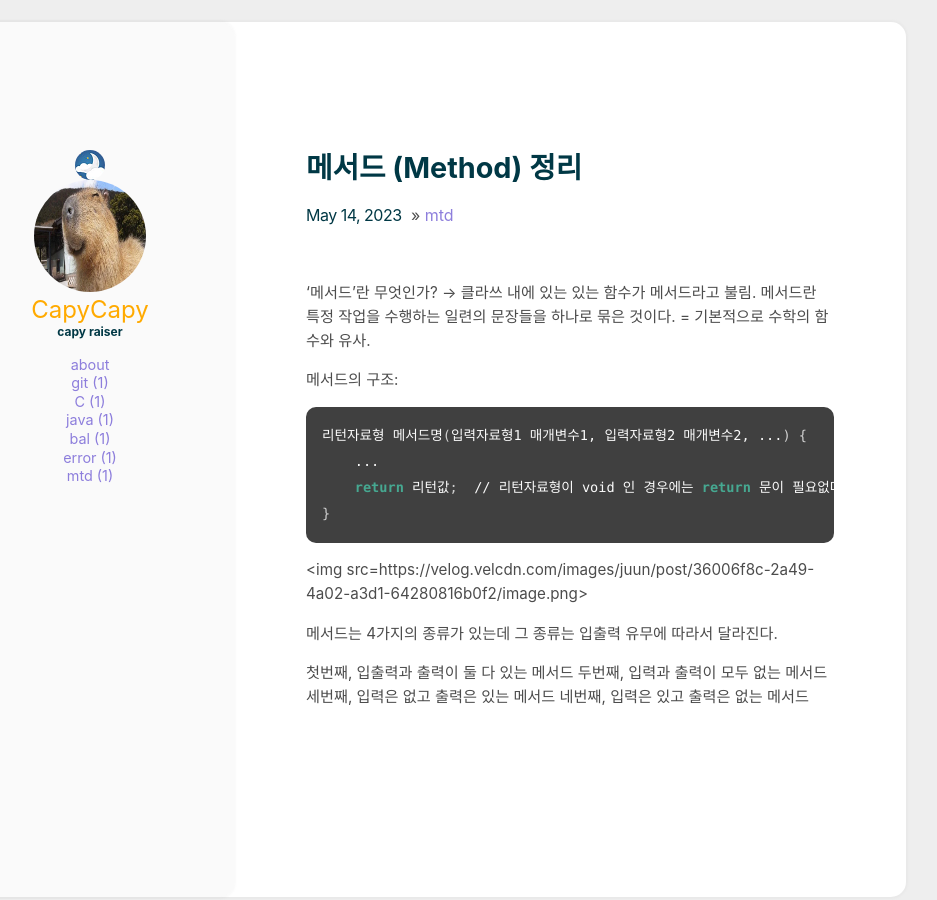
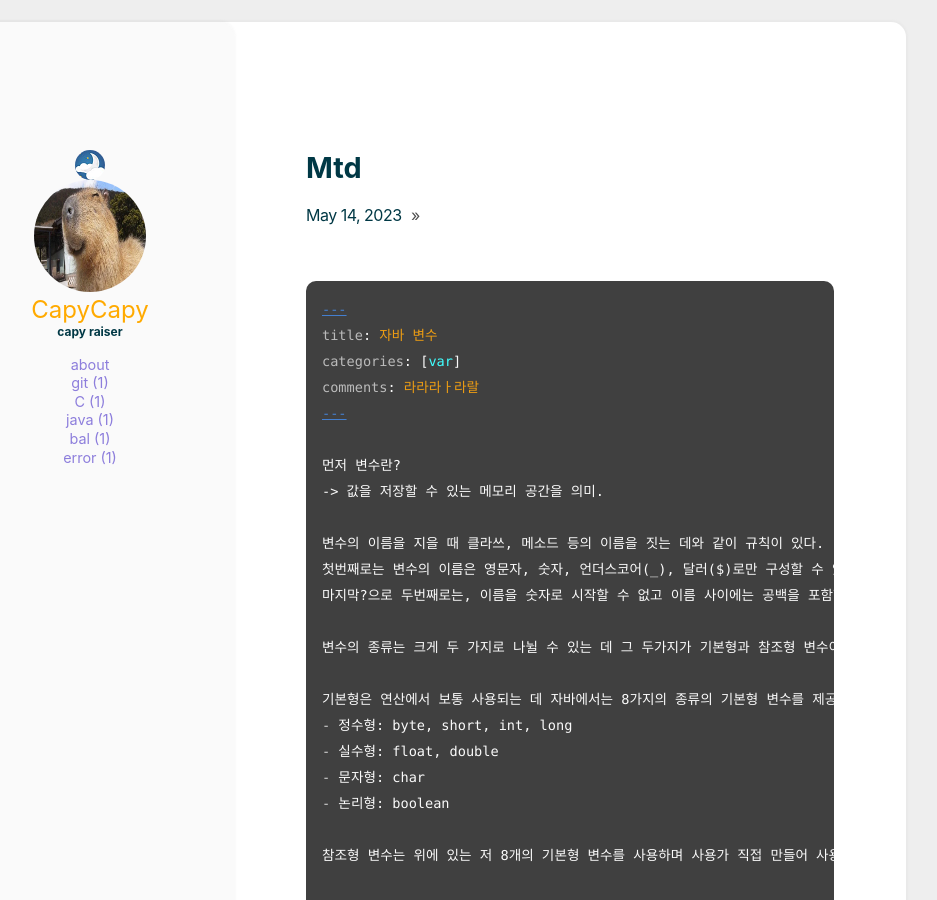
Before and after one commit to asdsscpwe/blog, a Jekyll site: the page built from _posts/2023-05-14-mtd.md, in a window 1280 px wide and 900 px high. Shown: the whole window, without its empty margins (214-1151 px from the left). Built offline with Jekyll 4.4.1, drawn with Linux system fonts in a browser that asks for light colours; some of the changed text lies outside the part shown.

Commit message:
dedefefef

````diff
--- a/_posts/2023-05-14-mtd.md
+++ b/_posts/2023-05-14-mtd.md
@@ -1,27 +1,63 @@
+```markdown
 ---
-title: 메서드 (Method) 정리
-categories: [mtd]
+title: 자바 변수
+categories: [var]
 comments: 라라라ㅏ라랄
 ---
 
-‘메서드’란 무엇인가?
-→ 클라쓰 내에 있는 있는 함수가 메서드라고 불림. 메서드란 특정 작업을 수행하는 일련의 문장들을 하나로 묶은 것이다.
-= 기본적으로 수학의 함수와 유사.
+먼저 변수란?
+-> 값을 저장할 수 있는 메모리 공간을 의미.
 
-메서드의 구조:
+변수의 이름을 지을 때 클라쓰, 메소드 등의 이름을 짓는 데와 같이 규칙이 있다.
+첫번째로는 변수의 이름은 영문자, 숫자, 언더스코어(_), 달러($)로만 구성할 수 있다는 것이다.
+마지막?으로 두번째로는, 이름을 숫자로 시작할 수 없고 이름 사이에는 공백을 포함할 수 없다는 것이다.
+
+변수의 종류는 크게 두 가지로 나뉠 수 있는 데 그 두가지가 기본형과 참조형 변수이다.
+
+기본형은 연산에서 보통 사용되는 데 자바에서는 8가지의 종류의 기본형 변수를 제공한다:
+- 정수형: byte, short, int, long
+- 실수형: float, double
+- 문자형: char
+- 논리형: boolean
+
+참조형 변수는 위에 있는 저 8개의 기본형 변수를 사용하며 사용가 직접 만들어 사용하는 변수를 의미.
+
+변수를 선언하는 방법:
+```bash
+int Num (변수 이름);
+//int = 자료형, Num = 변수명
+```
+
+또는
 
 ```bash
-리턴자료형 메서드명(입력자료형1 매개변수1, 입력자료형2 매개변수2, ...) {
-    ...
-    return 리턴값;  // 리턴자료형이 void 인 경우에는 return 문이 필요없다.
-}
+int i (변수 이름) = 5;
+//int = 자료형, i = 변수명, 5 = 초기화
 ```
 
-<img src=https://velog.velcdn.com/images/juun/post/36006f8c-2a49-4a02-a3d1-64280816b0f2/image.png>
+아니면 변수를 선언/생성 하고 값을 저장하여 프로그램을 할려면...
+```bash
+int Num;
 
-메서드는 4가지의 종류가 있는데 그 종류는 입출력 유무에 따라서 달라진다.
+int Num1 = 100;
+//
+```
 
-첫번째, 입출력과 출력이 둘 다 있는 메서드
-두번째, 입력과 출력이 모두 없는 메서드
-세번째, 입력은 없고 출력은 있는 메서드
+형변환 = 데이터 타입을 변환하는 것을 형변환이라고 부르는 데. 예시로 int타입을 double 타입으로 바꾸는 것처럼 말 그대로 타입을 바꾸는 것이다.
+
+형변환도 기본적으로 두 가지의 형태가 있는데...
+하나는 자동 형변환(Promotion)이고 또다른 하나는 명시적 형변환(casting)이다.
+
+자동변환 (Promotion) 예시:
+```bash
+int i = 10;
+double d = i; // 이제 10은 d에 저장이 되고 10.0으로 변환됨.
+```
+
+명시적 변환 (Casting) 예시:
+```bash
+double d = 10.0;
+int i = (int)d; //10.0은 i에 저장되고 10으로 변환됨.
+```
+```
 네번째, 입력은 있고 출력은 없는 메서드
````
Also changed, not shown: _posts/2023-05-28-var.md (added, +61 -0 lines).
